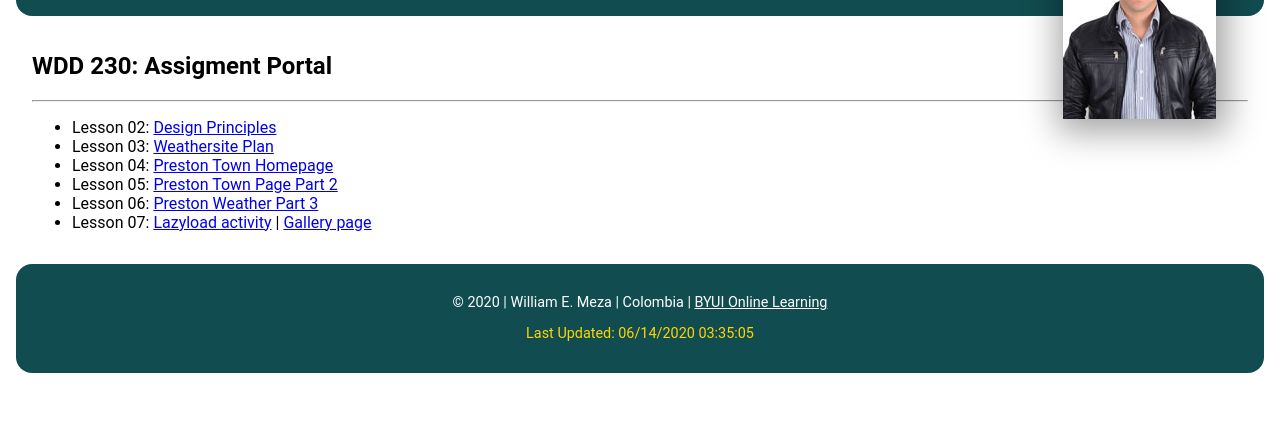
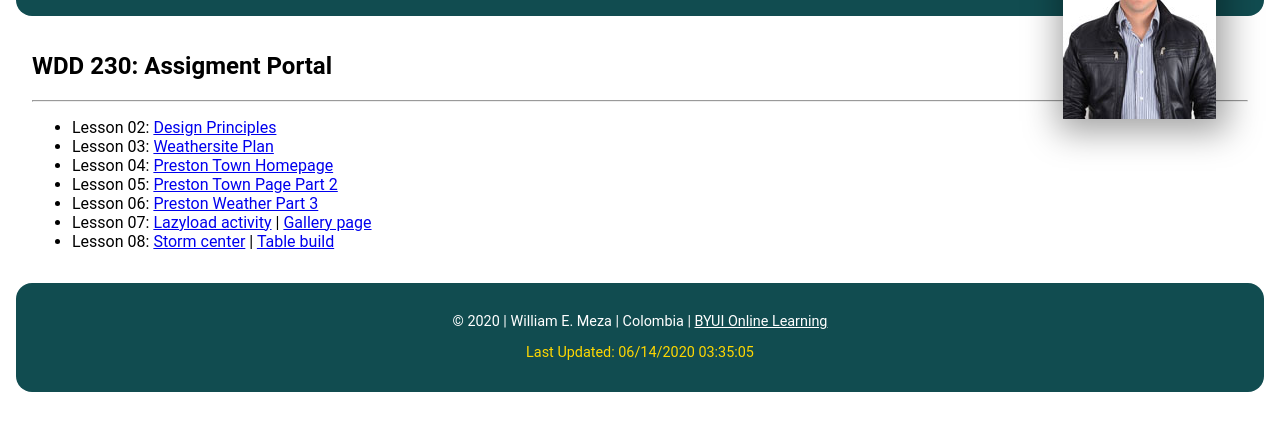
Before and after one commit to wmezadev/WDD230, a plain HTML site: page index.html in a window 1280 px wide. Shown: the part 113-544 px from the top of the page. Drawn offline with Linux system fonts and the light colour scheme; a script that the page names is missing.

Commit message:
feat: add stormcenter index

```diff
--- a/index.html
+++ b/index.html
@@ -23,6 +23,7 @@
             <li>Lesson 05: <a href="lesson5/preston-5.html"> Preston Town Page Part 2</a></li>
             <li>Lesson 06: <a href="lesson6/preston-6.html"> Preston Weather Part 3</a></li>
             <li>Lesson 07: <a href="lesson7/lazyload.html"> Lazyload activity</a> | <a href="lesson7/gallery-7.html"> Gallery page</a></li>
+            <li>Lesson 08: <a href="lesson8/stormcenter.html"> Storm center</a> | <a href="lesson8/tablebuild.html"> Table build</a></li>
         </ul>
     </main>
     <footer class="footer">
```
Also changed, not shown: lesson8/stormcenter.html (added).
